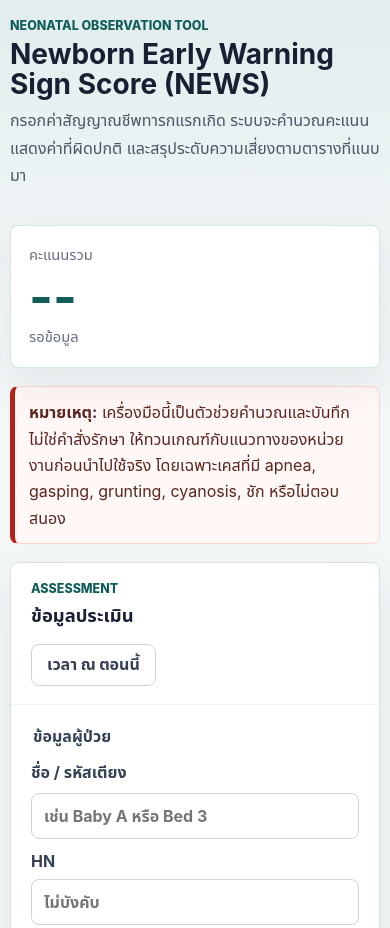
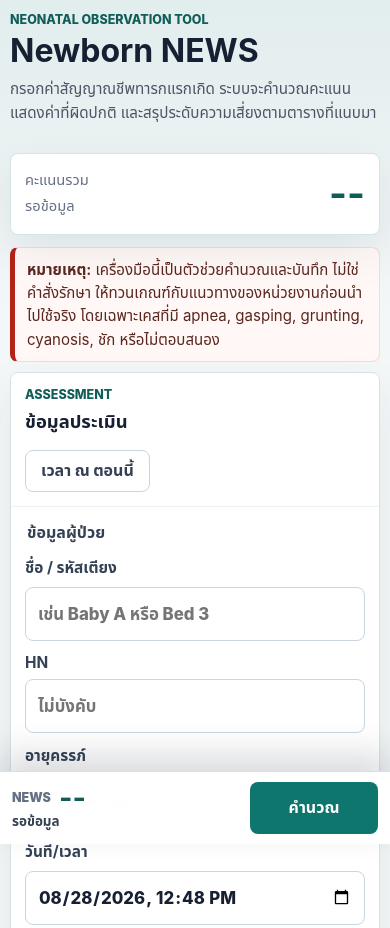
Before and after one commit to supannee0525-stack/newborn-news-app, a plain HTML site: page index.html in a window 390 px wide. Shown: the top 928 px of the page. Drawn offline with Linux system fonts and the light colour scheme.

Commit message:
Optimize NEWS app for mobile use

```diff
--- a/app.js
+++ b/app.js
@@ -315,6 +315,9 @@
       exportButton: document.getElementById("exportButton"),
       clearHistoryButton: document.getElementById("clearHistoryButton"),
       fillNowButton: document.getElementById("fillNowButton"),
+      mobileScore: document.getElementById("mobileScore"),
+      mobileRisk: document.getElementById("mobileRisk"),
+      mobileCalculateButton: document.getElementById("mobileCalculateButton"),
       toast: document.getElementById("toast"),
       alertModal: document.getElementById("alertModal"),
       closeAlertButton: document.getElementById("closeAlertButton"),
@@ -364,6 +367,14 @@
     ui.fillNowButton.addEventListener("click", () => {
       fields.assessedAt.value = toDatetimeLocal(new Date());
       showToast("ใส่เวลาปัจจุบันแล้ว");
+    });
+
+    ui.mobileCalculateButton.addEventListener("click", () => {
+      if (form.requestSubmit) {
+        form.requestSubmit();
+      } else {
+        form.dispatchEvent(new Event("submit", { bubbles: true, cancelable: true }));
+      }
     });
 
     ui.saveButton.addEventListener("click", () => {
@@ -453,6 +464,8 @@
         const missingCount = result.problems.filter((item) => item.status === "missing").length;
         ui.headerScore.textContent = "--";
         ui.headerRisk.textContent = missingCount ? `ยังขาด ${missingCount} ช่อง` : "ตรวจข้อมูล";
+        ui.mobileScore.textContent = "--";
+        ui.mobileRisk.textContent = missingCount ? `ยังขาด ${missingCount} ช่อง` : "ตรวจข้อมูล";
         ui.totalScore.textContent = "--";
         ui.riskSummary.textContent = result.problems.map((item) => item.message).join(" / ");
         ui.riskBadge.textContent = missingCount ? "ข้อมูลยังไม่ครบ" : "ข้อมูลไม่ถูกต้อง";
@@ -470,6 +483,8 @@
       const risk = result.risk;
       ui.headerScore.textContent = result.total;
       ui.headerRisk.textContent = risk.label;
+      ui.mobileScore.textContent = result.total;
+      ui.mobileRisk.textContent = risk.label;
       ui.totalScore.textContent = result.total;
       ui.riskSummary.textContent = `คะแนนรวม ${result.total} คะแนน: ${risk.label}`;
       ui.riskBadge.textContent = risk.label;
@@ -486,6 +501,8 @@
     function renderEmptyResult() {
       ui.headerScore.textContent = "--";
       ui.headerRisk.textContent = "รอข้อมูล";
+      ui.mobileScore.textContent = "--";
+      ui.mobileRisk.textContent = "รอข้อมูล";
       ui.totalScore.textContent = "--";
       ui.riskSummary.textContent = "กรอกข้อมูลให้ครบเพื่อประเมินระดับความเสี่ยง";
       ui.riskBadge.textContent = "รอข้อมูล";
--- a/index.html
+++ b/index.html
@@ -12,7 +12,7 @@
     <header class="topbar">
       <div>
         <p class="eyebrow">Neonatal Observation Tool</p>
-        <h1>Newborn Early Warning Sign Score (NEWS)</h1>
+        <h1><span class="title-full">Newborn Early Warning Sign Score (NEWS)</span><span class="title-short">Newborn NEWS</span></h1>
         <p class="lead">กรอกค่าสัญญาณชีพทารกแรกเกิด ระบบจะคำนวณคะแนน แสดงค่าที่ผิดปกติ และสรุประดับความเสี่ยงตามตารางที่แนบมา</p>
       </div>
       <div class="status-card" aria-live="polite">
@@ -237,6 +237,15 @@
     </section>
   </main>
 
+  <div class="mobile-action-bar" aria-live="polite">
+    <div>
+      <span>NEWS</span>
+      <strong id="mobileScore">--</strong>
+      <em id="mobileRisk">รอข้อมูล</em>
+    </div>
+    <button type="button" class="primary-button" id="mobileCalculateButton">คำนวณ</button>
+  </div>
+
   <div class="toast" id="toast" role="status" aria-live="polite"></div>
 
   <div class="alert-modal" id="alertModal" hidden>
--- a/styles.css
+++ b/styles.css
@@ -84,6 +84,10 @@ h1 {
   font-size: clamp(1.75rem, 4vw, 3.05rem);
   line-height: 1.08;
   letter-spacing: 0;
+}
+
+.title-short {
+  display: none;
 }
 
 h2 {
@@ -635,6 +639,10 @@ select:focus {
   opacity: 1;
 }
 
+.mobile-action-bar {
+  display: none;
+}
+
 .alert-modal[hidden] {
   display: none;
 }
@@ -808,25 +816,111 @@ select:focus {
 }
 
 @media (max-width: 640px) {
+  body {
+    padding-bottom: 92px;
+  }
+
   .app-shell {
-    width: min(100% - 20px, 1220px);
-    padding-top: 18px;
+    width: 100%;
+    padding: 12px 10px 24px;
   }
 
   .topbar {
     align-items: stretch;
+    gap: 12px;
+    margin-bottom: 12px;
+  }
+
+  h1 {
+    font-size: 2rem;
+    line-height: 1.12;
+  }
+
+  .title-full {
+    display: none;
+  }
+
+  .title-short {
+    display: inline;
+  }
+
+  .lead {
+    font-size: 0.95rem;
+    line-height: 1.6;
+  }
+
+  .status-card {
+    display: grid;
+    min-height: 82px;
+    grid-template-columns: minmax(0, 1fr) auto;
+    align-items: center;
+    padding: 14px;
+  }
+
+  .status-card strong {
+    grid-row: 1 / span 2;
+    grid-column: 2;
+    margin: 0;
+    font-size: 2.4rem;
+  }
+
+  .clinical-note {
+    margin-bottom: 10px;
+    padding: 10px 12px;
+    font-size: 0.94rem;
+    line-height: 1.55;
   }
 
   .patient-grid,
-  .vital-grid,
   .select-grid,
   .score-display {
     grid-template-columns: 1fr;
   }
 
+  .vital-grid {
+    grid-template-columns: repeat(2, minmax(0, 1fr));
+  }
+
   .panel-head {
     align-items: flex-start;
     flex-direction: column;
+    min-height: 0;
+    padding: 14px;
+  }
+
+  form,
+  .recommendation,
+  .alerts,
+  .breakdown {
+    padding: 14px;
+  }
+
+  fieldset {
+    margin-bottom: 18px;
+  }
+
+  input,
+  select {
+    height: 54px;
+    border-radius: 8px;
+    font-size: 1.05rem;
+    font-weight: 800;
+  }
+
+  label {
+    gap: 7px;
+    font-size: 0.96rem;
+  }
+
+  .score-pill {
+    min-height: 30px;
+    padding: 6px 10px;
+    font-size: 0.8rem;
+  }
+
+  .actions {
+    display: grid;
+    grid-template-columns: repeat(2, minmax(0, 1fr));
   }
 
   .history-actions,
@@ -836,16 +930,7 @@ select:focus {
 
   .history-actions button,
   .actions button {
-    flex: 1 1 145px;
-  }
-
-  .alert-dialog-actions {
-    align-items: stretch;
-    flex-direction: column;
-  }
-
-  .alert-dialog-actions button {
-    width: 100%;
+    min-height: 48px;
   }
 
   .score-display div {
@@ -858,6 +943,97 @@ select:focus {
 
   .breakdown-item em {
     width: fit-content;
+  }
+
+  .guide-row {
+    min-height: 0;
+    border-bottom: 1px solid var(--soft-line);
+  }
+
+  .history-panel {
+    margin-bottom: 8px;
+  }
+
+  .mobile-action-bar {
+    position: fixed;
+    right: 0;
+    bottom: 0;
+    left: 0;
+    z-index: 30;
+    display: grid;
+    grid-template-columns: minmax(0, 1fr) 128px;
+    gap: 12px;
+    align-items: center;
+    padding: 10px 12px calc(10px + env(safe-area-inset-bottom));
+    border-top: 1px solid var(--line);
+    background: rgba(255, 255, 255, 0.96);
+    box-shadow: 0 -16px 34px rgba(23, 32, 51, 0.16);
+    backdrop-filter: blur(12px);
+  }
+
+  .mobile-action-bar div {
+    display: grid;
+    grid-template-columns: auto minmax(0, 1fr);
+    gap: 0 8px;
+    align-items: center;
+    min-width: 0;
+  }
+
+  .mobile-action-bar span {
+    color: var(--muted);
+    font-size: 0.78rem;
+    font-weight: 900;
+  }
+
+  .mobile-action-bar strong {
+    color: var(--teal-dark);
+    font-size: 1.8rem;
+    line-height: 1;
+  }
+
+  .mobile-action-bar em {
+    grid-column: 1 / -1;
+    overflow: hidden;
+    color: #344054;
+    font-size: 0.84rem;
+    font-style: normal;
+    font-weight: 800;
+    text-overflow: ellipsis;
+    white-space: nowrap;
+  }
+
+  .mobile-action-bar button {
+    min-height: 52px;
+  }
+
+  .alert-modal {
+    align-items: end;
+    padding: 0;
+  }
+
+  .alert-dialog {
+    width: 100%;
+    max-height: min(88vh, 780px);
+    border-right: 0;
+    border-bottom: 0;
+    border-left: 0;
+    border-radius: 14px 14px 0 0;
+  }
+
+  .alert-dialog-body,
+  .alert-dialog-head,
+  .alert-dialog-actions {
+    padding: 14px;
+  }
+
+  .alert-dialog-actions {
+    align-items: stretch;
+    flex-direction: column;
+  }
+
+  .alert-dialog-actions button {
+    width: 100%;
+    min-height: 50px;
   }
 }
 
```
